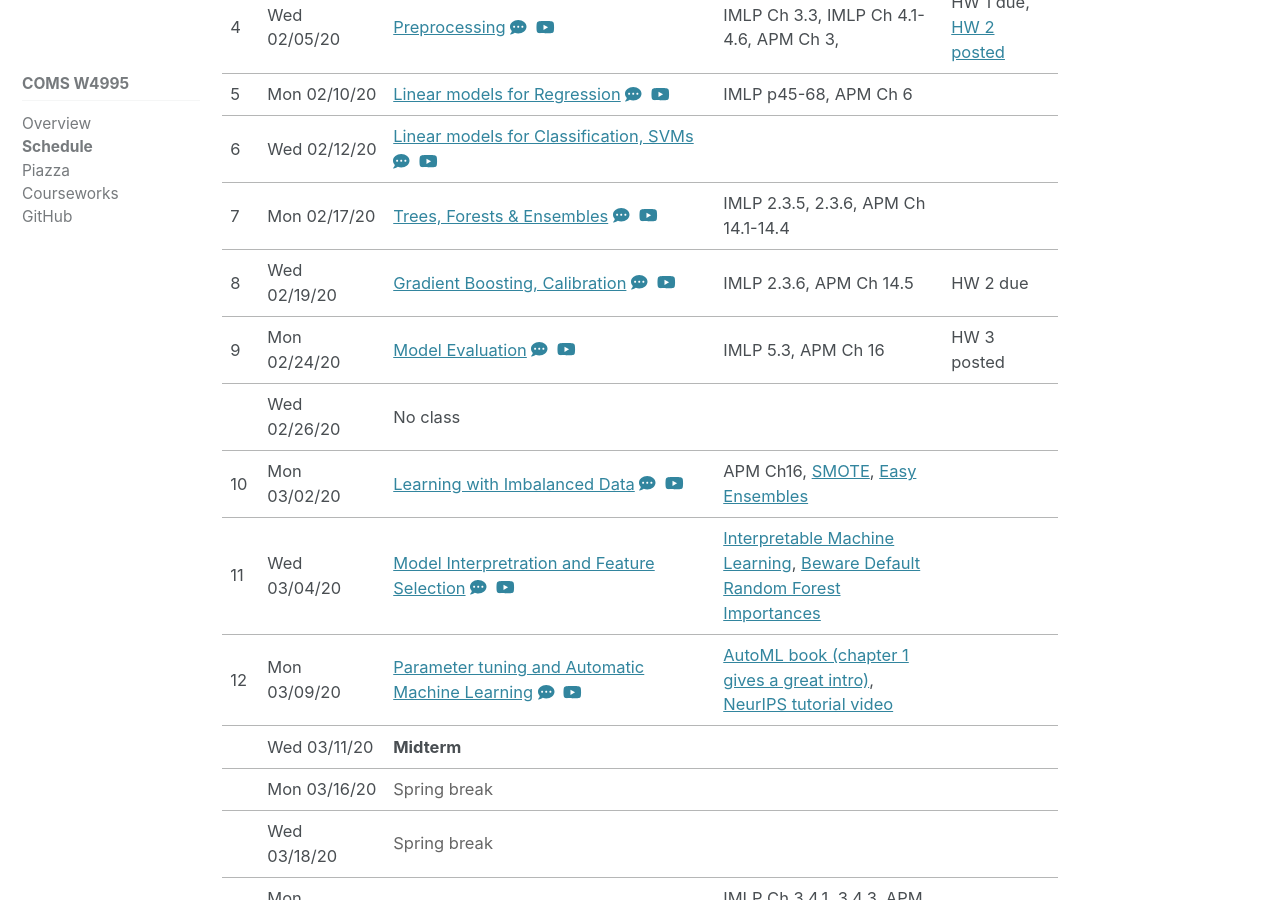
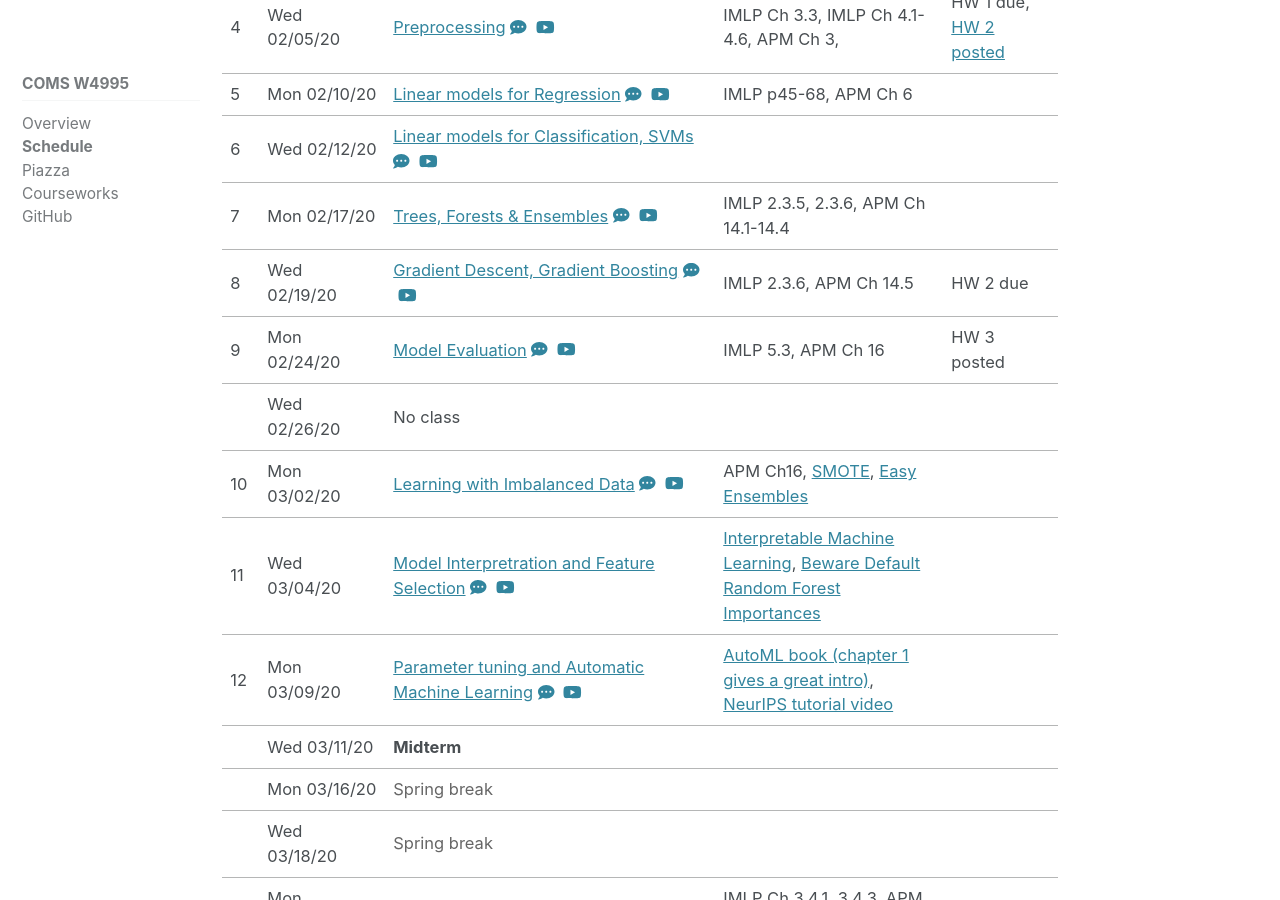
Before and after one commit to amueller/columbia-website, a Jekyll site: the page built from _comsw4995s20/lectures.md, in a window 1280 px wide and 900 px high, scrolled down 693 px. Built offline with Jekyll 4.4.1, drawn with Linux system fonts in a browser that asks for light colours; cached includes are drawn as plain includes; nearby versions of some CDN libraries.

Commit message:
add links for gradient boosting

```diff
--- a/_comsw4995s20/lectures.md
+++ b/_comsw4995s20/lectures.md
@@ -96,9 +96,9 @@ Press P on slides for presenter notes (or add #p1 to the url if you're on mobile
 	<tr>
 		<td>8<br></td>
 		<td>Wed 02/19/20</td>
-		<td><a href="#">Gradient Boosting, Calibration</a>
-		<a href="#"><i class="fas fa-comment-dots"></i></a>
-		&nbsp;<a href="#"><i class="fab fa-youtube" aria-hidden="true"></i></a></td>
+		<td><a href="https://amueller.github.io/COMS4995-s20/slides/aml-08-gradient-boosting#">Gradient Descent, Gradient Boosting</a>
+		<a href="https://amueller.github.io/COMS4995-s20/slides/aml-08-gradient-boosting#p1"><i class="fas fa-comment-dots"></i></a>
+		&nbsp;<a href="https://www.youtube.com/watch?v=yrTW5YTmFjw&lc=z22odddywkr2dhax104t1aokg0t42atq2fw3cby3w15abk0h00410"><i class="fab fa-youtube" aria-hidden="true"></i></a></td>
 		<td>IMLP 2.3.6, APM Ch 14.5</td>
 		<td>HW 2 due</td>
 	</tr>
```
